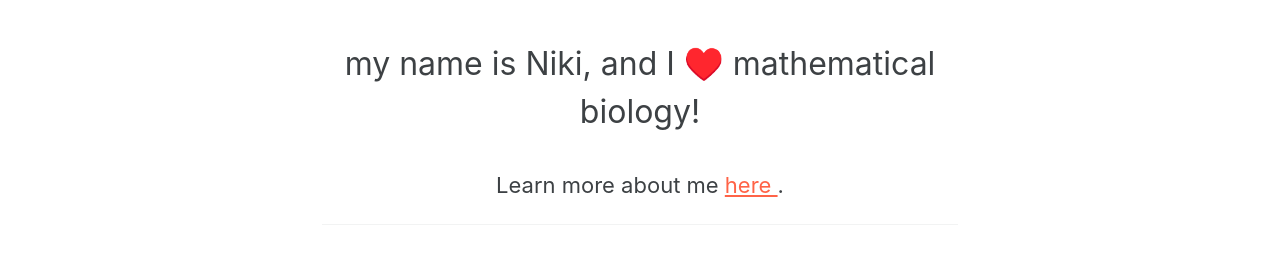
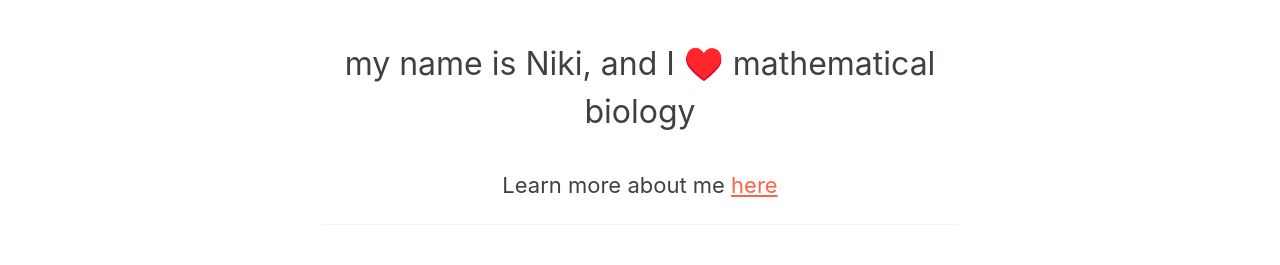
Before and after one commit to nikitavakoli/nikitavakoli.github.io, a Jekyll site: the page built from index.html, in a window 1280 px wide. Shown: the part 211-476 px from the top of the page. Built offline with Jekyll 4.4.1, drawn with Linux system fonts in a browser that asks for light colours; cached includes are drawn as plain includes; nearby versions of some CDN libraries; the list of posts is cut into pages by our own code.

Commit message:
Update index.html

```diff
--- a/index.html
+++ b/index.html
@@ -5,9 +5,9 @@
 
 <center>
     <h1 style="font-size:6vw">Hello,</h1>
-    <font size="+3">my name is Niki</a>, and I ♥️ mathematical biology!</font> <br>
+    <font size="+3">my name is Niki</a>, and I ♥️ mathematical biology</font> <br>
 <br>
-Learn more about me <a href="/about/" style="color: tomato"> here </a>.
+Learn more about me <a href="/about/" style="color: tomato"> here </a>
 <hr>
 <img src="/images/home.png" alt="home_logo" width="510" height="510">
 
```
